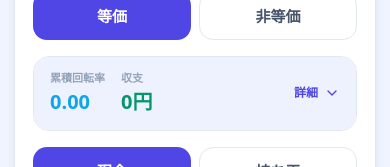
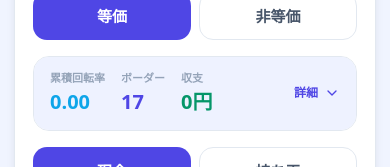
Before and after one commit to yami-tan/pachinko-app, a React (Vite) app: page / in a window 390 px wide. Shown: the part 667-834 px from the top of the page. Built offline with nearby package versions, Linux system fonts and the light colour scheme.

Commit message:
improve mobile layout

```diff
--- a/src/App.tsx
+++ b/src/App.tsx
@@ -738,6 +738,10 @@ export default function PachinkoCalculatorComplete() {
                       <div style={{ textAlign:'left' }}>
                         <div style={{ fontSize:11, color:C.textMuted, fontWeight:600 }}>累積回転率</div>
                         <div style={{ fontSize:20, fontWeight:800, color:C.accent }}>{fmtRate(formMetrics.spinPerThousand)}</div>
+                      </div>
+                      <div style={{ textAlign:'left' }}>
+                        <div style={{ fontSize:11, color:C.textMuted, fontWeight:600 }}>ボーダー</div>
+                        <div style={{ fontSize:20, fontWeight:800, color:C.primary }}>{currentBorderInputValue||DEFAULT_BORDER}</div>
                       </div>
                       <div style={{ textAlign:'left' }}>
                         <div style={{ fontSize:11, color:C.textMuted, fontWeight:600 }}>収支</div>
```
